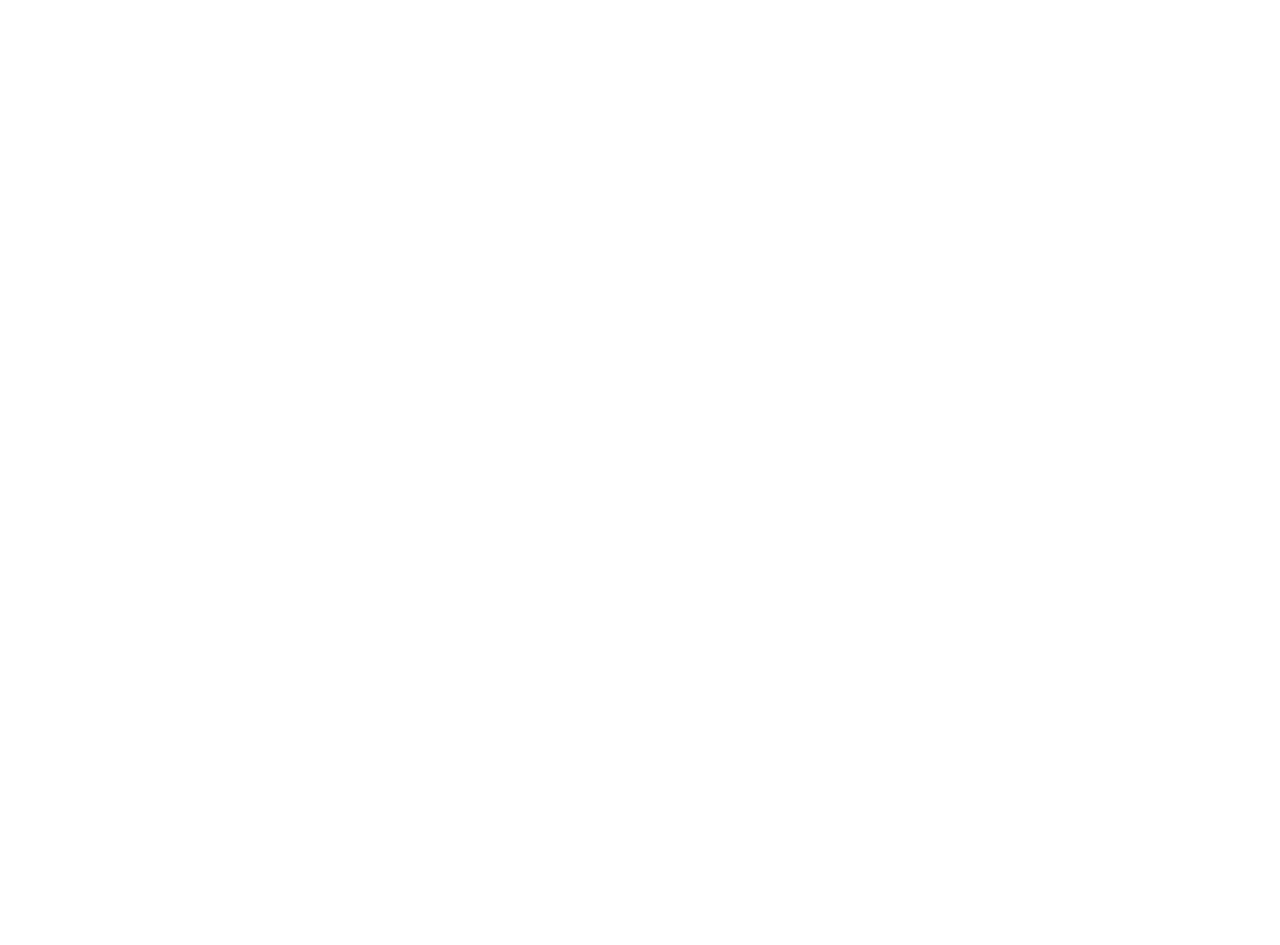
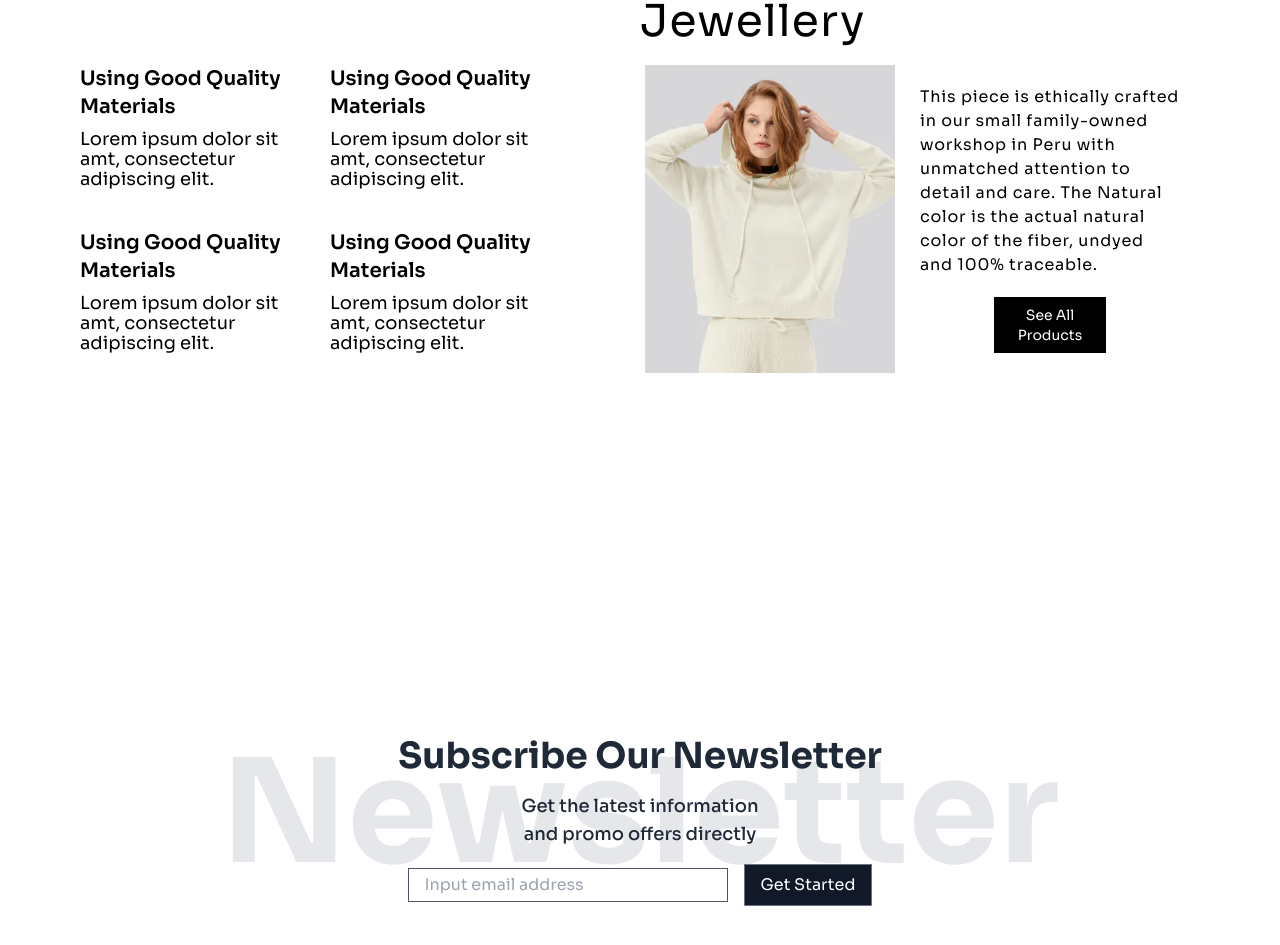
Before and after one commit to rahmanshaukat35/piaic-ecommerce-frontend, a Next.js app: page / in a window 1280 px wide. Shown: the part 2143-3088 px from the top of the page. Before the commit the page ends 1944 px from the top, so only its background shows below. Built offline with nearby package versions, Linux system fonts and the light colour scheme.

Commit message:
jwellery and newsletter

```diff
--- a/src/app/page.tsx
+++ b/src/app/page.tsx
@@ -1,7 +1,8 @@
 import Hero from "@/components/sections/Hero";
+import Newsletter from "@/components/sections/Newsletter";
 import Products from "@/components/sections/Products";
 import Promotions from "@/components/sections/Promotions";
-import Image from "next/image";
+import Unique from "@/components/sections/Unique";
 
 export default function Home() {
   return (
@@ -9,6 +10,8 @@ export default function Home() {
       <Hero />
       <Promotions />
       <Products />
+      <Unique />
+      <Newsletter />
     </main>
   );
 }
--- /dev/null
+++ b/src/components/sections/Newsletter.tsx
@@ -0,0 +1,31 @@
+import React from "react";
+
+const Newsletter = () => {
+  return (
+    <main className="mt-10">
+      <div className="relative text-center space-y-4 min-h-[40vh] md:h-[70vh] lg:min-h-[50rem] flex flex-col justify-center items-center text-gray-800">
+        <h6 className="absolute text-6xl md:text-[9rem] font-bold text-gray-200 text-center mx-auto -z-50 ">
+          Newsletter
+        </h6>
+        <h6 className="text-3xl md:text-4xl font-bold">
+          Subscribe Our Newsletter
+        </h6>
+        <p className="max-w-[16rem] text-lg font-medium">
+          Get the latest information and promo offers directly
+        </p>
+        <div className="flex gap-4 flex-wrap items-center justify-center ">
+          <input
+            type="text"
+            className="border border-gray-600 py-1 px-2 md:px-4 flex flex-grow w-80"
+            placeholder="Input email address"
+          />
+          <button className="text-white bg-gray-900 border border-gray-500 px-4 py-2">
+            Get Started
+          </button>
+        </div>
+      </div>
+    </main>
+  );
+};
+
+export default Newsletter;
--- /dev/null
+++ b/src/components/sections/Unique.tsx
@@ -0,0 +1,82 @@
+import Image from "next/image";
+import React from "react";
+
+const Unique = () => {
+  return (
+    <main className="mt-15">
+      <div className="grid grid-cols-2 gap-5">
+        <div className="col-span-2 col-start-1 h-full w-full  xl:col-start-2">
+          <h3 className="text-[2.5rem] sm:text-[2.75rem] tracking-[0.03em] leading-[3rem]">
+            Unique and Authentic Vintage Designer Jewellery
+          </h3>
+        </div>
+        <div className="col-span-2 grid grid-cols-2 gap-5">
+          {/* left side */}
+          <div className="relative col-span-2 h-full w-full  xl:col-span-1">
+            <div className="grid grid-cols-2 gap-10 mr-20">
+              <div className="max-w-[13rem] space-y-2">
+                <h6 className="font-semibold text-xl">
+                  Using Good Quality Materials
+                </h6>
+                <p className="text-lg leading-5">
+                  Lorem ipsum dolor sit amt, consectetur adipiscing elit.
+                </p>
+              </div>
+              <div className="max-w-[13rem] space-y-2">
+                <h6 className="font-semibold text-xl">
+                  Using Good Quality Materials
+                </h6>
+                <p className="text-lg leading-5">
+                  Lorem ipsum dolor sit amt, consectetur adipiscing elit.
+                </p>
+              </div>
+              <div className="max-w-[13rem] space-y-2">
+                <h6 className="font-semibold text-xl">
+                  Using Good Quality Materials
+                </h6>
+                <p className="text-lg leading-5">
+                  Lorem ipsum dolor sit amt, consectetur adipiscing elit.
+                </p>
+              </div>
+              <div className="max-w-[13rem] space-y-2">
+                <h6 className="font-semibold text-xl">
+                  Using Good Quality Materials
+                </h6>
+                <p className="text-lg leading-5">
+                  Lorem ipsum dolor sit amt, consectetur adipiscing elit.
+                </p>
+              </div>
+            </div>
+          </div>
+          {/* right side */}
+          <div className="col-span-2   xl:col-span-1">
+            <div className="flex flex-col h-full w-full items-center justify-center gap-5 sm:flex-row">
+              <div className="basis-1/2  w-full flex justify-center">
+                <Image
+                  src="/products/feature.webp"
+                  alt=""
+                  width={250}
+                  height={250}
+                  className=""
+                />
+              </div>
+              <div className="flex flex-col justify-center items-center gap-5  basis-1/2 ">
+                <p className="tracking-wider leading-6">
+                  This piece is ethically crafted in our small family-owned
+                  workshop in Peru with unmatched attention to detail and care.
+                  The Natural color is the actual natural color of the fiber,
+                  undyed and 100% traceable.
+                </p>
+                <button className="w-28 bg-black p-2 text-sm text-white">
+                  See All Products
+                </button>
+              </div>
+            </div>
+          </div>
+        </div>
+      </div>
+    </main>
+  );
+};
+
+export default Unique;
--- a/src/components/shared/SwipperSlider.tsx
+++ b/src/components/shared/SwipperSlider.tsx
@@ -27,7 +27,7 @@ const SwipperSlider = () => {
       {products.map((prod, i) => (
         <SwiperSlide key={i}>
           <div className="flex flex-col  justify-center px-5 py-10 items-center">
-            <div className="flex flex-col  justify-center items-start h-[400px] w-full hover:scale-110 ease-in duration-300 gap-3">
+            <div className="flex flex-col  justify-center items-start h-[500px] w-full hover:scale-110 ease-in duration-300 gap-3">
               <Link href={""}>
                 <Image
                   src={prod.image}
```
